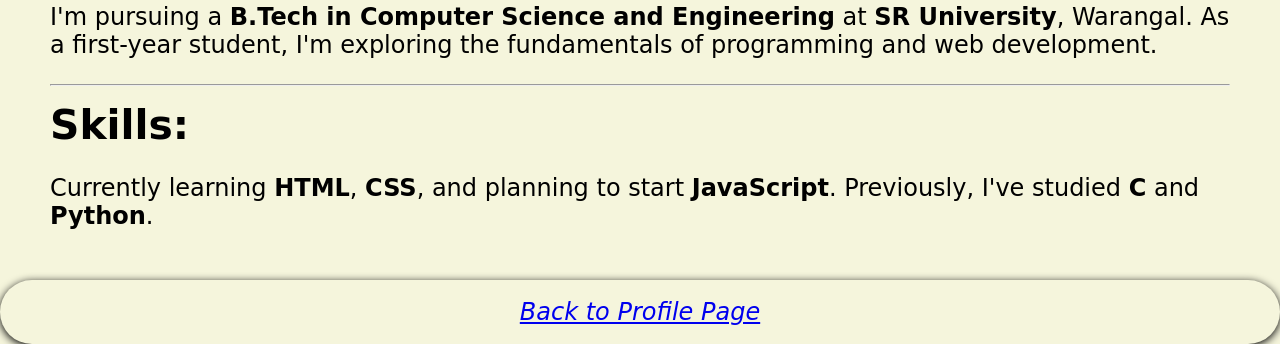
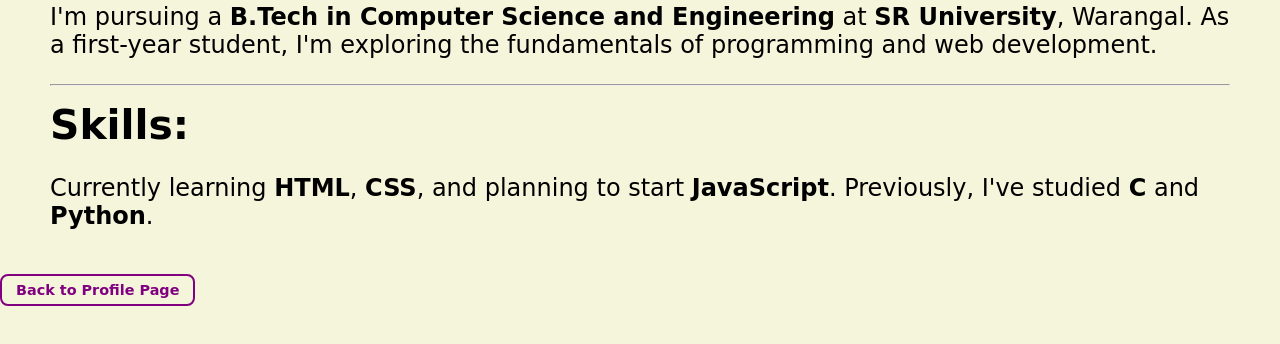
Before and after one commit to akshar-ganji/mywebsite, a plain HTML site: page about.html in a window 1280 px wide. Shown: the part 629-973 px from the top of the page. After the commit the page ends 935 px from the top, so only its background shows below. Drawn offline with Linux system fonts and the light colour scheme.

Commit message:
abstyle.css

```diff
--- a/abstyle.css
+++ b/abstyle.css
@@ -25,20 +25,23 @@ body {
     text-decoration: underline;
 }
 
-.link {
-    font-size: 1.5em;
-    font-style: italic;
-    display: flex;
-    justify-content: center;
-    padding: 18px;
-    border-radius: 100px;
-    box-shadow: 0 2px 8px;
-    margin-top: 30px;
+
+/*back button*/
+.back-button {
+    font-size: 0.9em;
+    padding: 6px 14px;
+    border: 2px solid purple;
+    border-radius: 8px;
+    text-decoration: none;
+    color: purple;
+    font-weight: bold;
+    transition: background-color 0.3s ease;
 }
 
-.link:hover {
-    color: darkgoldenrod;
+.back-button:hover {
+    background-color: #f0e0ff;
 }
+
 
 .int {
     margin: 50px;
```
